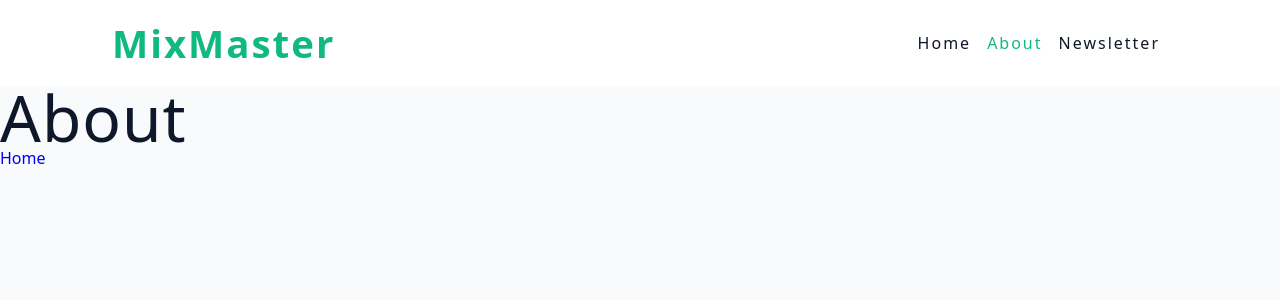
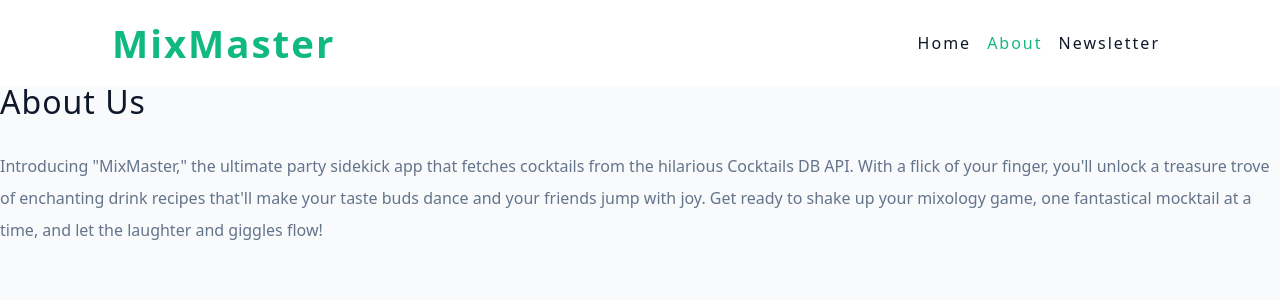
Before and after one commit to konyatomi/MixMaster, a React (Vite) app: page /about in a window 1280 px wide. Shown: the top 300 px of the page. Built offline with nearby package versions, Linux system fonts and the light colour scheme.

Commit message:
About Page

```diff
--- a/src/pages/About.jsx
+++ b/src/pages/About.jsx
@@ -1,11 +1,18 @@
-import { Link } from 'react-router-dom';
+import Wrapper from '../assets/wrappers/AboutPage';
 
 const About = () => {
   return (
-    <div>
-      <h1>About</h1>
-      <Link to='/'>Home</Link>
-    </div>
+    <Wrapper>
+      <h3>About Us</h3>
+      <p>
+        Introducing "MixMaster," the ultimate party sidekick app that fetches
+        cocktails from the hilarious Cocktails DB API. With a flick of your
+        finger, you'll unlock a treasure trove of enchanting drink recipes
+        that'll make your taste buds dance and your friends jump with joy. Get
+        ready to shake up your mixology game, one fantastical mocktail at a
+        time, and let the laughter and giggles flow!
+      </p>
+    </Wrapper>
   );
 };
 export default About;
```
